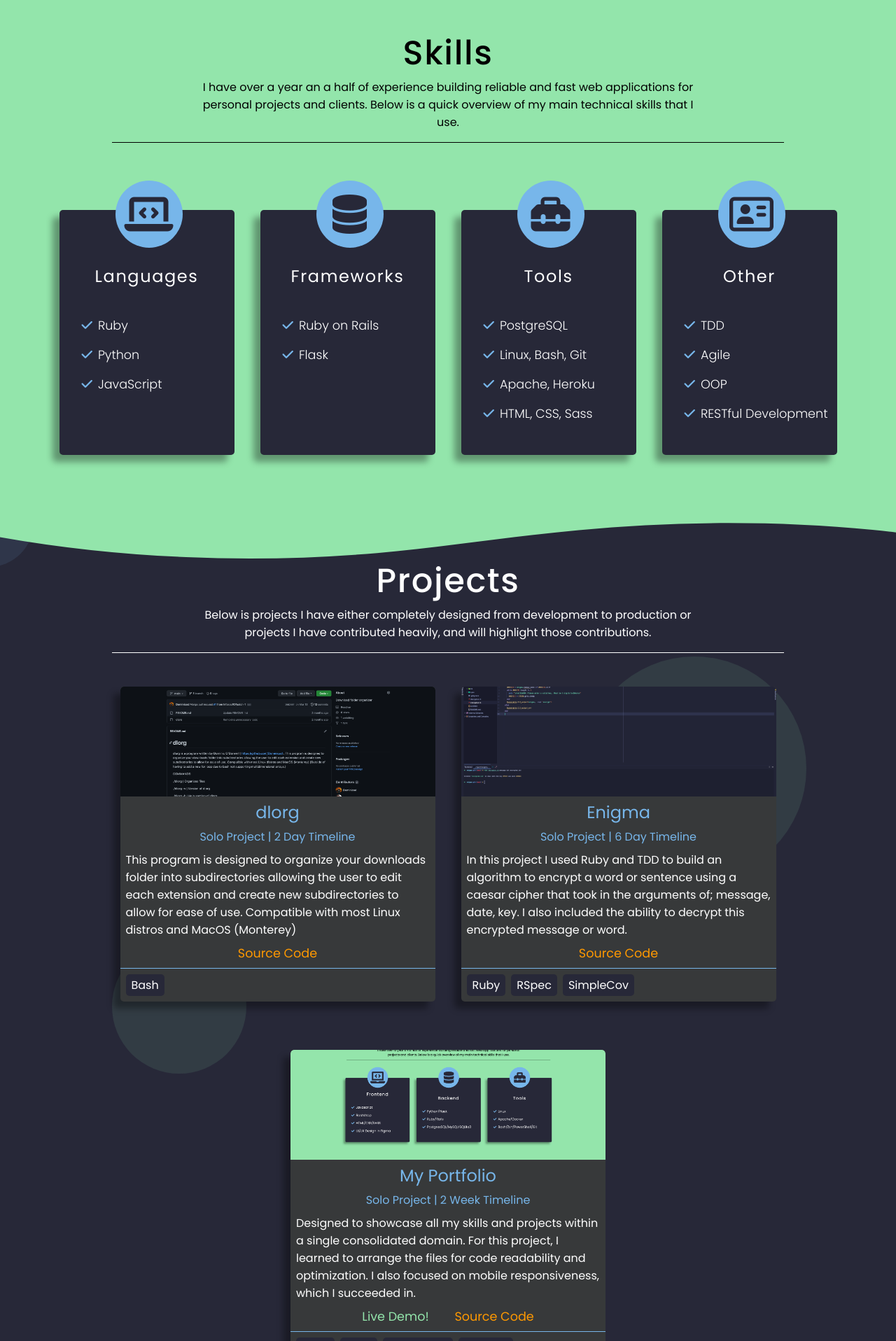
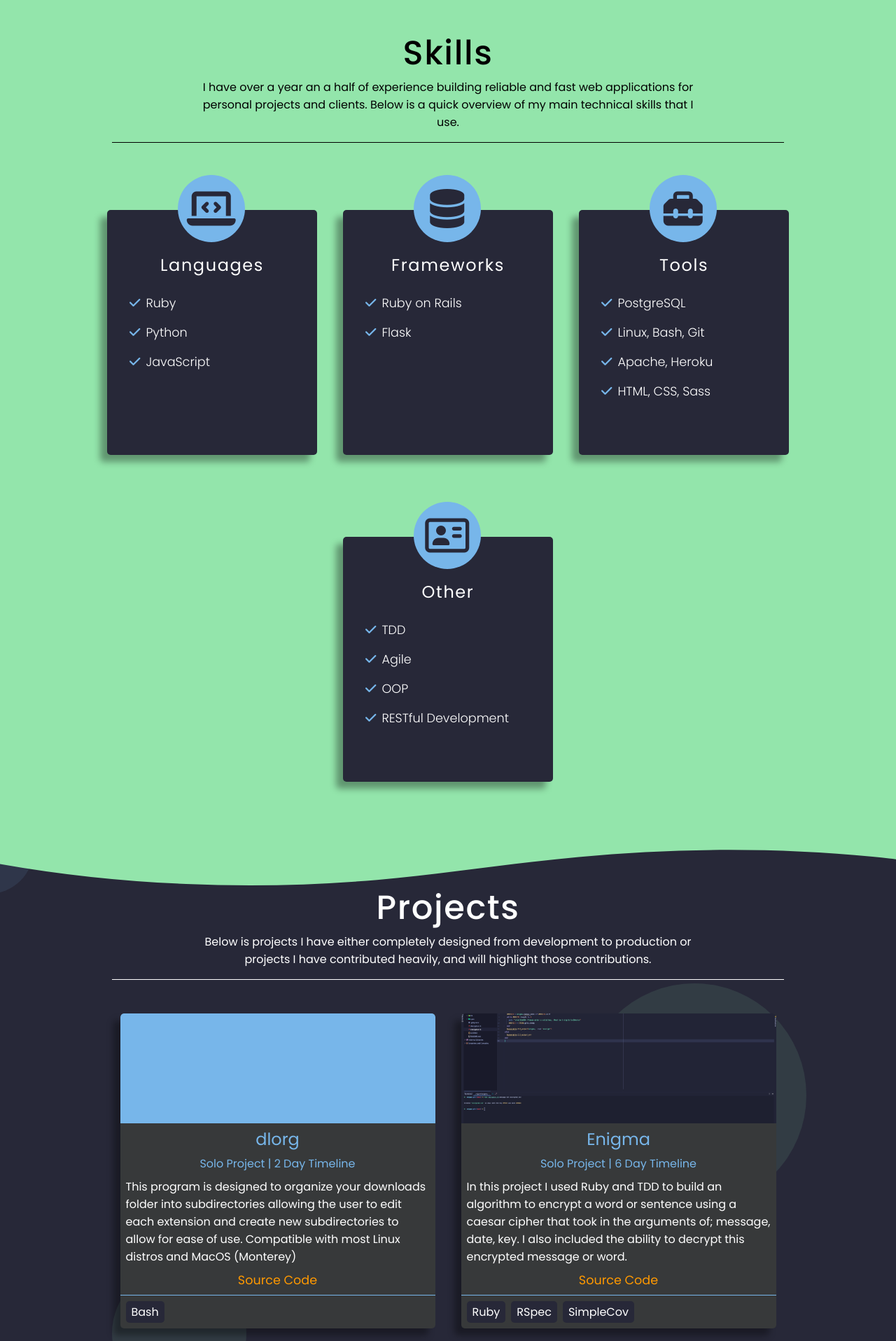
Before and after one commit to Dominicod/Portfolio, a Flask app: page / in a window 1280 px wide. Shown: the part 880-2796 px from the top of the page at 70% size. Run offline with Flask 2, Linux system fonts and the light colour scheme; some libraries are stand-ins or nearby versions.

Commit message:
feat: update index template and SCSS with new information

```diff
--- a/webApp/static/styles/app.css
+++ b/webApp/static/styles/app.css
@@ -456,7 +456,7 @@ h1 {
 
 .skill-card {
   height: 350px;
-  width: 250px;
+  width: 300px;
   margin-top: 5rem;
   background-color: var(--color-grey-1); }
 
@@ -484,22 +484,22 @@ h1 {
 
 .skill-img-background {
   position: absolute;
-  left: 5rem;
-  bottom: 18.5rem;
+  left: 6.3rem;
+  bottom: 19rem;
   background-color: var(--color-primary);
   width: 6rem;
   height: 6rem;
   border-radius: 50%; }
 
 .skill-card h3 {
-  margin-top: 4rem;
+  margin-top: 2rem;
   text-align: center;
   font-size: 1.5rem;
   letter-spacing: var(--letter-space-1);
   font-weight: 400; }
 
 .skills {
-  padding: 2rem;
+  padding: 1rem 2rem 2rem 2rem;
   width: 350px;
   height: 225px; }
 
@@ -600,8 +600,8 @@ h1 {
   background-size: cover;
   background-position: center; }
 
-.dlorg-img {
-  background-image: url(../img/project-img/dlorg.png); }
+.relational-img {
+  background-image: url(../img/project-img/relational.png); }
 
 .enigma-img {
   background-image: url(../img/project-img/enigma.png); }
--- a/webApp/static/styles/sass/pages/_projects.scss
+++ b/webApp/static/styles/sass/pages/_projects.scss
@@ -68,8 +68,8 @@
     background-size: cover;
     background-position: center;
 }
-.dlorg-img {
-    background-image: url(../img/project-img/dlorg.png);
+.relational-img {
+    background-image: url(../img/project-img/relational.png);
 }
 .enigma-img {
     background-image: url(../img/project-img/enigma.png);
--- a/webApp/static/styles/sass/pages/_skills.scss
+++ b/webApp/static/styles/sass/pages/_skills.scss
@@ -14,7 +14,7 @@
 }
 .skill-card {
     @extend %card;
-    @include size(350px, 250px);
+    @include size(350px, 300px);
     margin-top: 5rem;
     background-color: var(--color-grey-1);
 }
@@ -43,22 +43,22 @@
 .skill-img-background {
     @extend %justify-center-align-center;
     position: absolute;
-    left: 5rem;
-    bottom: 18.5rem;
+    left: 6.3rem;
+    bottom: 19rem;
     background-color: var(--color-primary);
     width: 6rem;
     height: 6rem;
     border-radius: 50%;
 }
 .skill-card h3 {
-    margin-top: 4rem;
+    margin-top: 2rem;
     text-align: center;
     font-size: 1.5rem;
     letter-spacing: var(--letter-space-1);
     font-weight: 400;
 }
 .skills {
-    padding: 2rem;
+    padding: 1rem 2rem 2rem 2rem;
     width: 350px;
     height: 225px;
 }
```
Also changed, not shown: webApp/static/img/project-img/dlorg.png (deleted), 1 other file.
